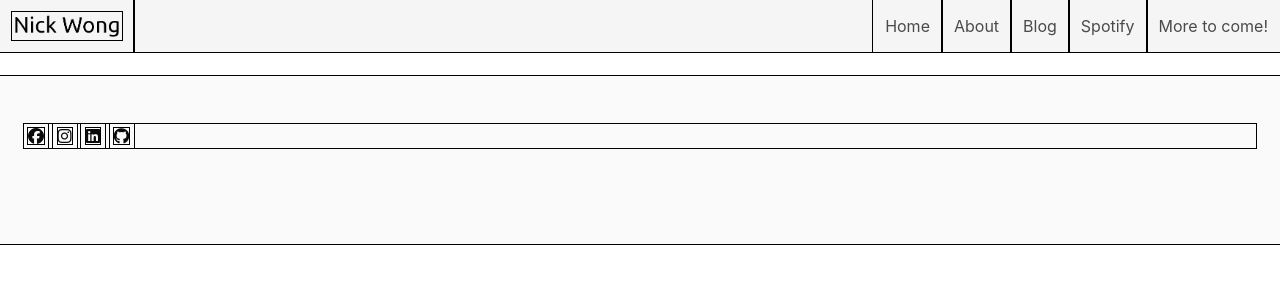
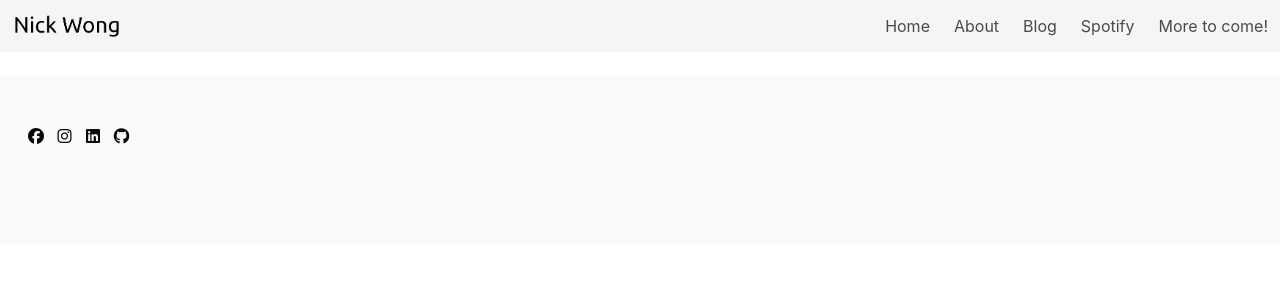
Before and after one commit to nicholaswong112/website, a Django app: page /spotify/ in a window 1280 px wide. Shown: the top 300 px of the page. Run offline with Django 4.2, Linux system fonts and the light colour scheme; some libraries are stand-ins or nearby versions.

Commit message:
remove css debug boxes

```diff
--- a/spotify/static/spotify/index.css
+++ b/spotify/static/spotify/index.css
@@ -18,10 +18,6 @@
     width: 375px;
 }
 
-*{
-    outline: 1px solid black;
-}
-
 /* Refresh button is above "Currently playing" for tablet and below */
 @media only screen and (min-width: 1024px) {
     .refresh-btn {
```
